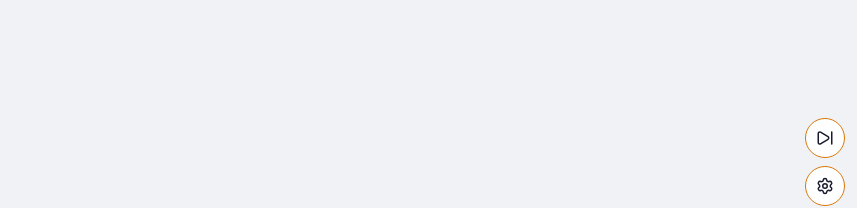
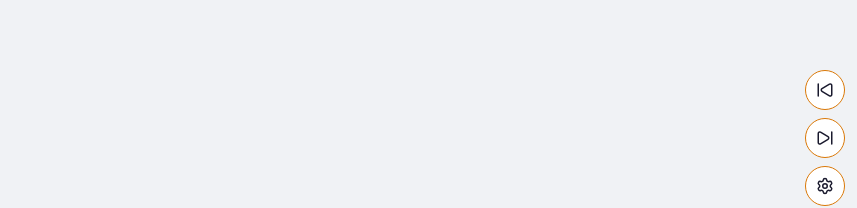
Before and after one commit to Reve1988/tap-tap-pairs, a Vue app: page / in a window 1280 px wide. Shown: the part 554-762 px from the top of the page, without its empty margins (423-1280 px from the left). Built offline with nearby package versions, Linux system fonts and the light colour scheme; the HTML template or start-up script is replaced by a standard one.

Commit message:
feat: 개발자도구에 이전 스테이지 이동 버튼 추가

```diff
--- a/src/App.vue
+++ b/src/App.vue
@@ -6,7 +6,7 @@ import GameBoard from './components/GameBoard.vue'
 import GameHUD from './components/GameHUD.vue'
 import GameModal from './components/GameModal.vue'
 import StageEditor from './components/StageEditor.vue'
-import { Sun, Moon, SkipForward, Settings } from 'lucide-vue-next'
+import { Sun, Moon, SkipBack, SkipForward, Settings } from 'lucide-vue-next'
 
 const { currentTheme, toggleTheme } = useTheme()
 
@@ -28,6 +28,7 @@ const {
   nextStage,
   restartGame,
   devSkipStage,
+  devPrevStage,
   shuffleFromModal,
   selectCard,
   useHint,
@@ -101,7 +102,10 @@ const appVersion = __APP_VERSION__
 
     <!-- Dev-only buttons -->
     <div v-if="isDev" class="dev-buttons">
-      <button class="dev-btn" @click="devSkipStage" title="스테이지 넘기기 (DEV)">
+      <button class="dev-btn" @click="devPrevStage" title="이전 스테이지 (DEV)">
+        <SkipBack :size="18" />
+      </button>
+      <button class="dev-btn" @click="devSkipStage" title="다음 스테이지 (DEV)">
         <SkipForward :size="18" />
       </button>
       <button class="dev-btn" @click="currentPage = 'editor'" title="스테이지 생성자 (DEV)">
--- a/src/composables/useGame.ts
+++ b/src/composables/useGame.ts
@@ -100,6 +100,12 @@ export function useGame() {
     function devSkipStage() {
         if (gameStatus.value !== 'playing') return
         stageClear()
+    }
+
+    async function devPrevStage() {
+        if (currentStageNumber.value <= 1) return
+        currentStageNumber.value--
+        await startStage()
     }
 
     // --- Card selection ---
@@ -230,6 +236,7 @@ export function useGame() {
         nextStage,
         restartGame,
         devSkipStage,
+        devPrevStage,
         shuffleFromModal,
         selectCard,
         useHint,
```
